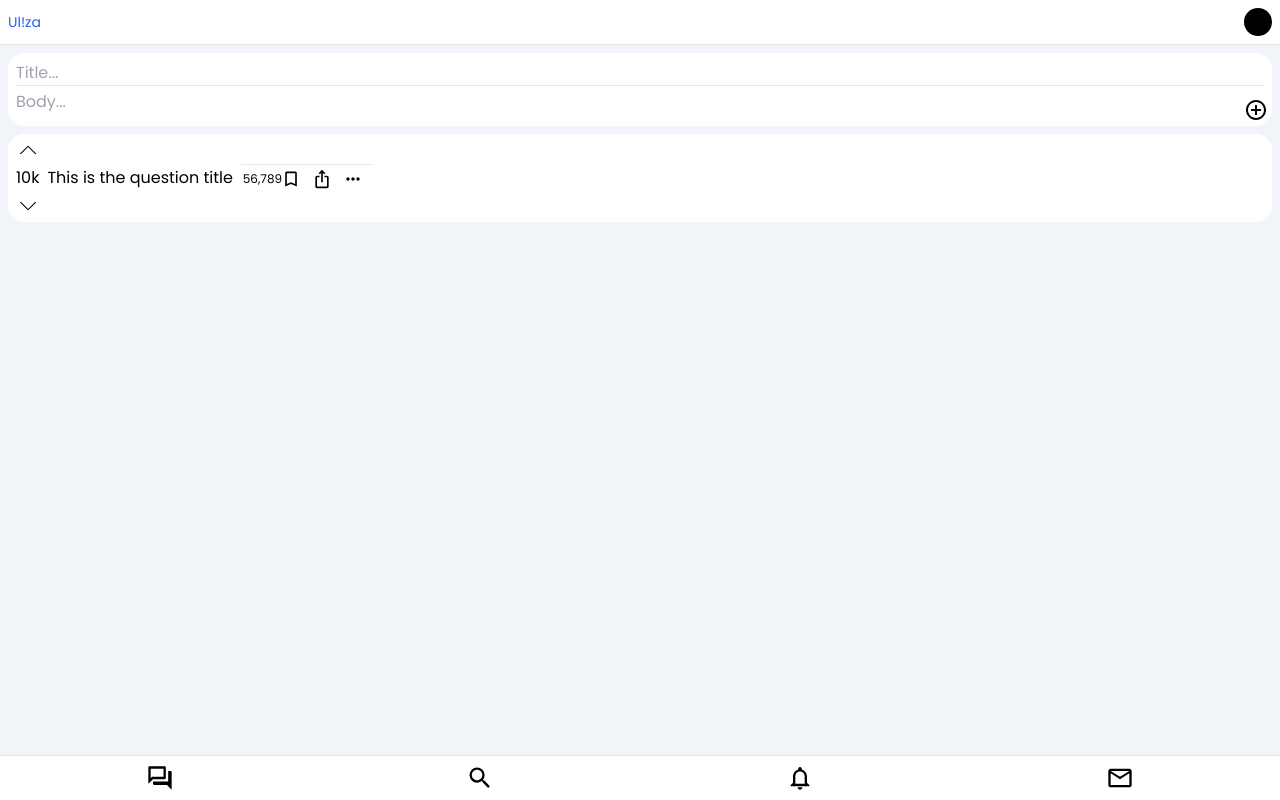
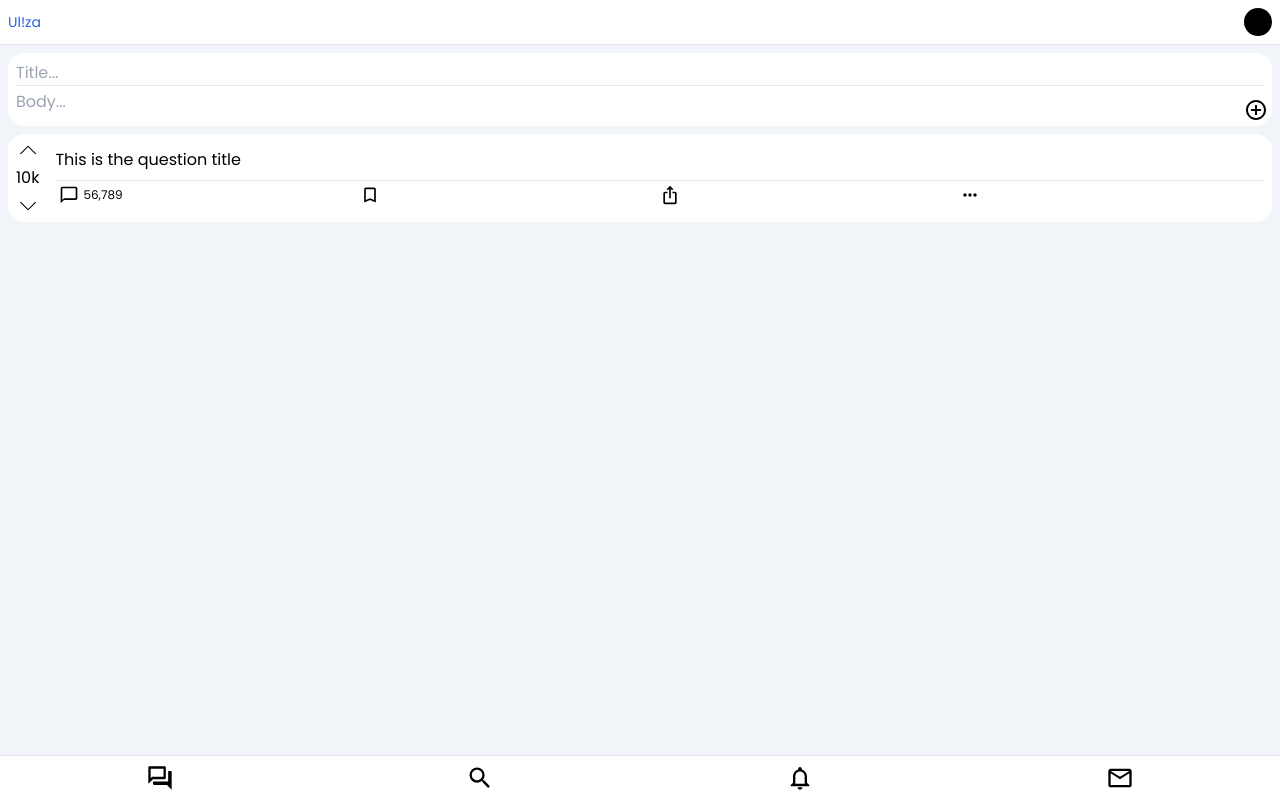
Before and after one commit to OyugoObonyo/Uliza-Frontend, a React (Vite) app: page / in a window 1280 px wide. Built offline with nearby package versions, Linux system fonts and the light colour scheme.

Commit message:
Rectify components

```diff
--- a/src/components/cards/ShowQuestion.jsx
+++ b/src/components/cards/ShowQuestion.jsx
@@ -13,12 +13,14 @@ export default function ShowQuestion() {
           <SlArrowDown />
         </button>
       </div>
-      <div className="flex flex-col space-y-2 ">
+      <div className="flex-1 flex-col space-y-2 ">
         <div>
           <h2>This is the question title</h2>
         </div>
+        <div className="flex items-center justify-center border-t p-1">
+          <IconBar />
+        </div>
       </div>
-      <IconBar />
     </>
   );
 }
--- a/src/components/layouts/Main.jsx
+++ b/src/components/layouts/Main.jsx
@@ -7,7 +7,7 @@ export default function Main() {
       <div className="relative m-2 p-2 rounded-2xl bg-white">
         <PostQuestion />
       </div>
-      <div className="p-2 m-2 rounded-2xl flex space-x-2 items-center bg-white">
+      <div className="p-2 m-2 rounded-2xl flex space-x-4 items-center bg-white">
         <ShowQuestion />
       </div>
     </main>
--- a/src/components/question/IconBar.jsx
+++ b/src/components/question/IconBar.jsx
@@ -7,20 +7,20 @@ import {
 
 export default function IconBar() {
   return (
-    <div className="flex items-center justify-center border-t p-1">
-      <div className="w-1/4 flex space-x-1 items-center justify-center">
+    <>
+      <div className="w-1/4 flex space-x-1 items-center justify-start">
         <MdChatBubbleOutline className="w-5 h-5" />
         <span className="text-xs">56,789</span>
       </div>
-      <div className="w-1/4 flex items-center justify-center">
+      <div className="w-1/4 flex items-center justify-start">
         <MdBookmarkBorder className="w-5 h-5" />
       </div>
-      <div className="w-1/4 flex justify-center">
+      <div className="w-1/4 flex justify-start">
         <MdIosShare className="w-5 h-5" />
       </div>
-      <div className="w-1/4 flex justify-center">
+      <div className="w-1/4 flex justify-start">
         <MdMoreHoriz className="w-5 h-5" />
       </div>
-    </div>
+    </>
   );
 }
```
